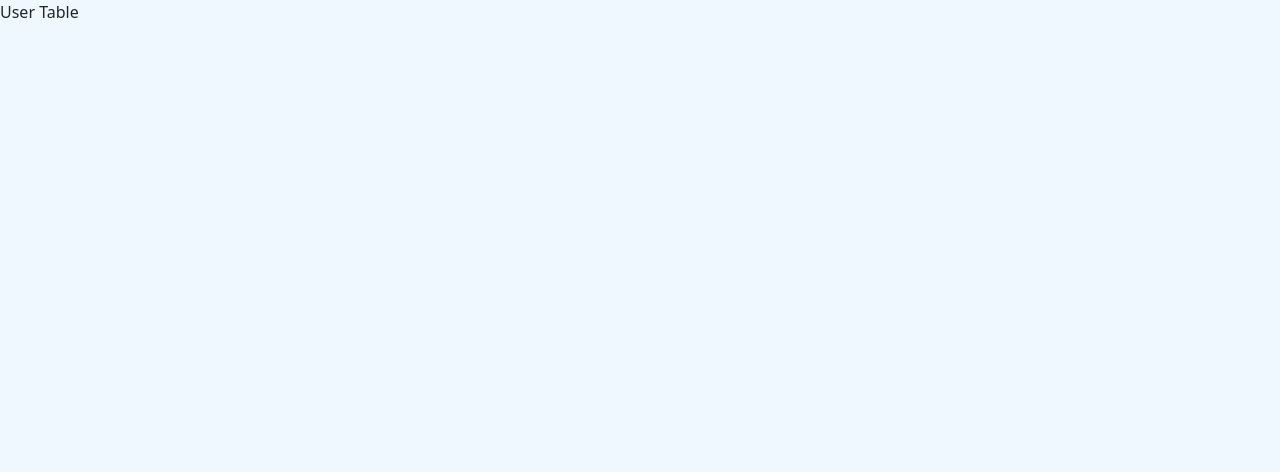
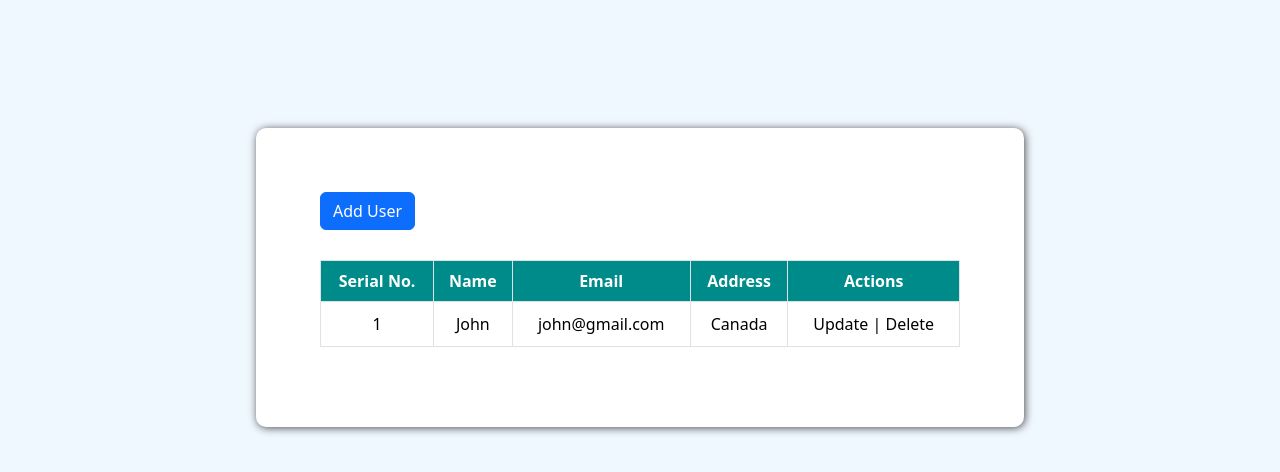
Before and after one commit to SuvraneelSaha/TODO-List, a React (Create React App) app in the folder client/: page / in a window 1280 px wide. Shown: the top 472 px of the page. Built offline with nearby package versions, Linux system fonts and the light colour scheme.

Commit message:
styling of the table in the User.jsx  via the User.css

```diff
--- a/client/src/getUser/User.jsx
+++ b/client/src/getUser/User.jsx
@@ -1,10 +1,38 @@
 // we will be creating a functional component
 
 import React from 'react'
+import "./user.css";
 
 const User = () => {
   return (
-    <div>User Table</div>
+    <div className='userTable'>
+      <button type="button" class="btn btn-primary">Add User</button>
+      <table className='table table-bordered'>
+        <thead>
+          <tr>
+            <th scope='col'>
+              Serial No.
+            </th>
+            <th scope='col'>Name</th>
+            <th scope='col'>Email</th>
+            <th scope='col'>Address</th>
+            <th scope='col'>Actions</th>
+            {/* Actions - for buttons  */}
+
+          </tr>
+        </thead>
+        <tbody>
+          <tr>
+            <td>1</td>
+            <td>John</td>
+            <td>john@gmail.com</td>
+            <td>Canada</td>
+            <td>Update | Delete</td>
+          </tr>
+        </tbody>
+
+      </table>
+    </div>
   )
 }
 
--- a/client/src/getUser/user.css
+++ b/client/src/getUser/user.css
@@ -0,0 +1,24 @@
+.userTable{
+  width: 60%;
+  margin: 10% auto;
+  background-color: white;
+  padding: 5%;
+  border-radius: 10px;
+  box-shadow: 1px 1px 8px rgba(0, 0, 0, 0.7);
+}
+
+.userTable table{
+  width: 100%;
+  margin-top: 30px;
+}
+
+.userTable table thead th {
+  background-color: darkcyan;
+  color:white;
+  text-align: center;
+}
+
+.userTable table tbody td{
+  padding: 10px;
+  text-align: center;
+}
```
